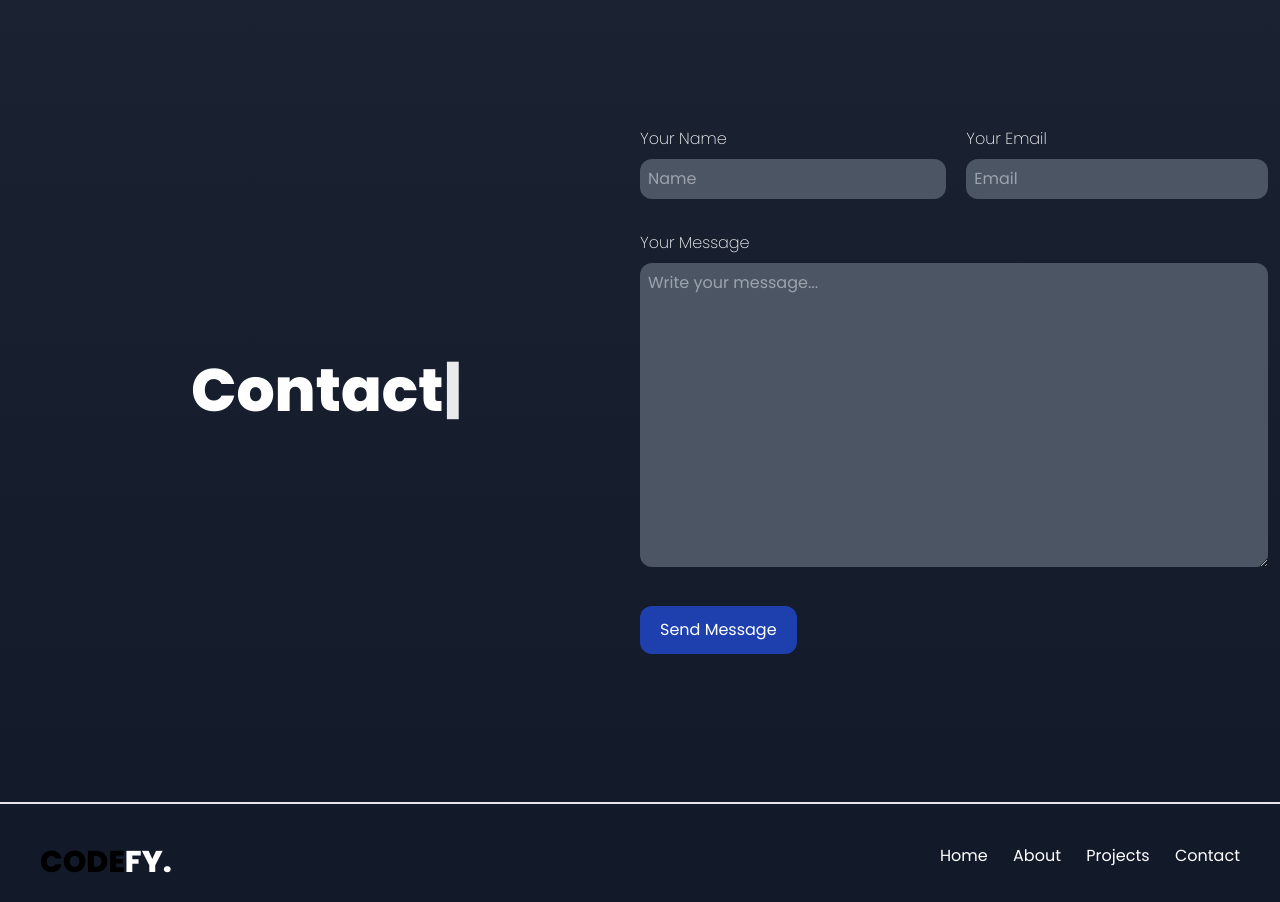
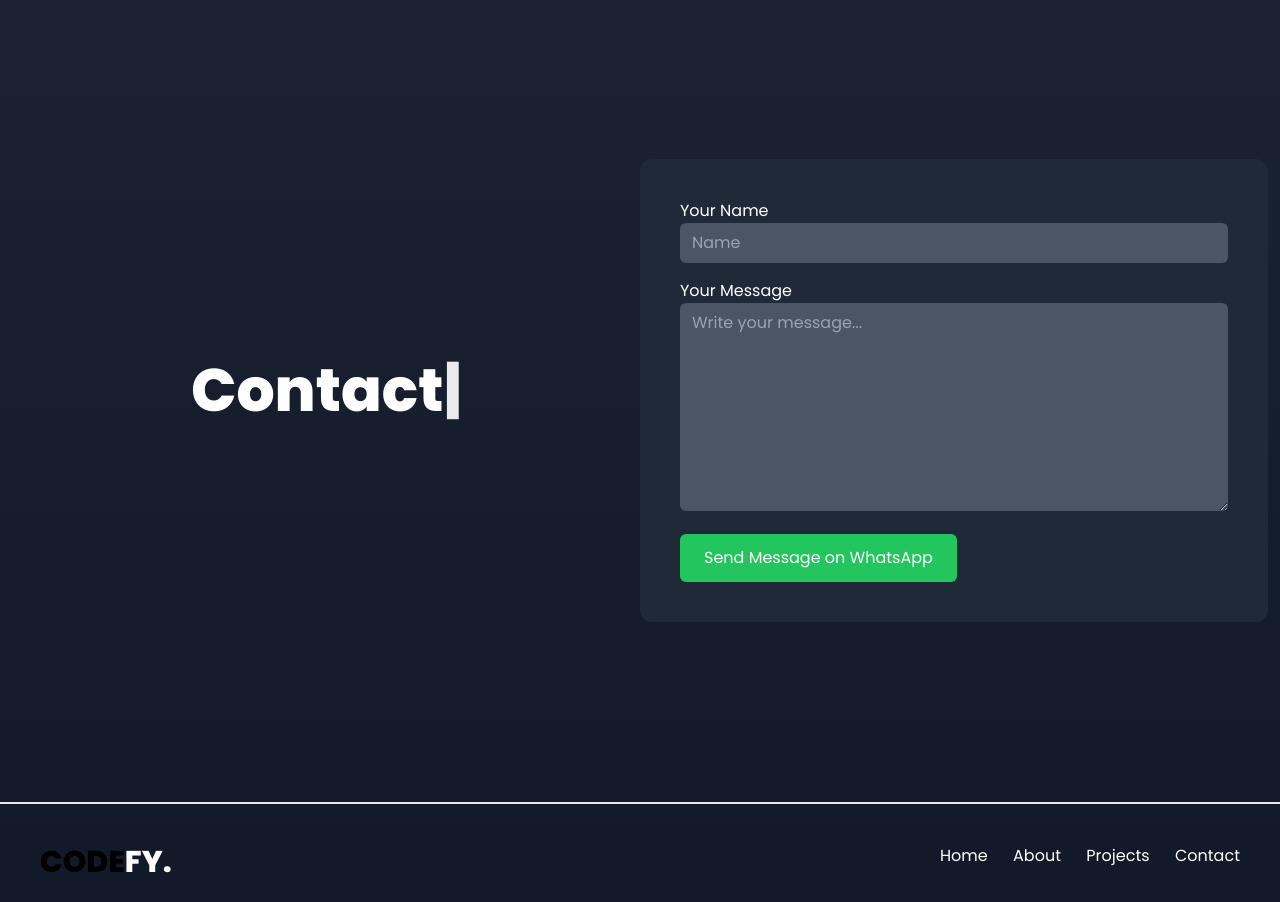
Before and after one commit to afyww/portfolio-nextjs, a Next.js app: page / in a window 1280 px wide. Shown: the part 2960-3862 px from the top of the page. Built offline with nearby package versions, Linux system fonts and the light colour scheme.

Commit message:
contactbox

```diff
--- a/package.json
+++ b/package.json
@@ -9,10 +9,8 @@
     "lint": "next lint"
   },
   "dependencies": {
-    "cors": "^2.8.5",
     "framer-motion": "^10.16.16",
     "next": "14.0.4",
-    "nodemailer": "^6.9.7",
     "react": "^18",
     "react-dom": "^18",
     "typewriter-effect": "^2.21.0"
--- a/src/app/api/sendEmail.js
+++ /dev/null
@@ -1,65 +0,0 @@
-// api/sendEmail.js
-import Cors from 'cors';
-import nodemailer from 'nodemailer';
-
-// Initialize the cors middleware
-const cors = Cors({
-  methods: ['POST'],
-});
-
-export default async function handler(req, res) {
-  // Use the middleware
-  await cors(req, res);
-
-  if (req.method !== 'POST') {
-    return res.status(405).json({ message: 'Method Not Allowed' });
-  }
-
-  const { name, email, message } = req.body;
-
-  // Validate required fields
-  if (!name || !email || !message) {
-    return res.status(400).json({ message: 'Missing required fields' });
-  }
-
-  // Retrieve environment variables
-  const { GMAIL_USER, GMAIL_PASSWORD } = process.env;
-
-  // Validate existence of environment variables
-  if (!GMAIL_USER || !GMAIL_PASSWORD) {
-    return res.status(500).json({ message: 'Gmail credentials not provided' });
-  }
-
-  // Configure nodemailer to use your Gmail account
-  const transporter = nodemailer.createTransport({
-    service: 'gmail',
-    auth: {
-      user: GMAIL_USER,
-      pass: GMAIL_PASSWORD,
-    },
-  });
-
-  // Setup email data
-  const mailOptions = {
-    from: 'your-gmail@gmail.com',
-    to: 'afywahyuw@gmail.com', // Change this to your email address
-    subject: 'New Contact Form Submission',
-    text: `Name: ${name}\nEmail: ${email}\nMessage: ${message}`,
-  };
-
-  try {
-    // Log before sending
-    console.log('Sending email:', mailOptions);
-
-    // Send the email
-    await transporter.sendMail(mailOptions);
-
-    // Log after sending
-    console.log('Email sent successfully');
-
-    return res.status(200).json({ message: 'Email sent successfully' });
-  } catch (error) {
-    console.error('Error sending email:', error);
-    return res.status(500).json({ message: 'Internal Server Error' });
-  }
-}
--- a/src/app/components/Contactcard.jsx
+++ b/src/app/components/Contactcard.jsx
@@ -3,7 +3,6 @@ import React, { useState } from 'react';
 const ContactCard = () => {
     const [formData, setFormData] = useState({
         name: '',
-        email: '',
         message: '',
     });
 
@@ -15,14 +14,14 @@ const ContactCard = () => {
 
     const handleChange = (e) => {
         const { name, value } = e.target;
-        setFormData({ ...formData, [name]: value });
+        setFormData((prevFormData) => ({ ...prevFormData, [name]: value }));
     };
 
-    const handleSubmit = async (e) => {
+    const handleSubmit = (e) => {
         e.preventDefault();
 
         // Validate form data
-        if (!formData.name || !formData.email || !formData.message) {
+        if (!formData.name || !formData.message) {
             setNotification({
                 show: true,
                 type: 'error',
@@ -31,89 +30,78 @@ const ContactCard = () => {
             return;
         }
 
-        try {
-            const response = await fetch('/api/sendEmail', {
-                method: 'POST',
-                headers: {
-                    'Content-Type': 'application/json',
-                },
-                body: JSON.stringify(formData),
-            });
+        // Construct the WhatsApp link
+        const phone_number = '6285786946323'; // Update with the correct phone number
+        const whatsappMessage = `Name: ${formData.name}%0AMessage: ${formData.message}`;
+        const encodedMessage = encodeURIComponent(whatsappMessage);
+        const whatsappLink = `https://wa.me/${phone_number}?text=${encodedMessage}`;
 
-            if (response.ok) {
+        // Open the WhatsApp link in a new tab
+        window.open(whatsappLink, '_blank');
+
         setNotification({
             show: true,
             type: 'success',
-                    message: 'Email sent successfully',
+            message: 'Message sent via WhatsApp',
         });
-            } else {
+
+        // Clear the form data after submission
+        setFormData({
+            name: '',
+            message: '',
+        });
+
+        // Hide notification after 5 seconds (adjust the time as needed)
+        setTimeout(() => {
             setNotification({
-                    show: true,
-                    type: 'error',
-                    message: 'Failed to send email',
+                show: false,
+                type: 'success',
+                message: '',
             });
-            }
-        } catch (error) {
-            setNotification({
-                show: true,
-                type: 'error',
-                message: 'Error sending email',
-            });
-            console.error('Error sending email:', error);
-        }
+        }, 5000);
     };
 
-
     return (
+        <div className="mx-auto p-10 bg-gray-800 rounded-xl">
+            <form onSubmit={handleSubmit}>
+                <div className="space-y-4">
                     <div>
-            <form onSubmit={handleSubmit}>
-                <div className="space-y-8">
-                    <div className="flex space-x-5">
-                        <div className="space-y-2">
-                            <label className="text-white font-light">Your Name</label>
+                        <label className="text-white block">Your Name</label>
                         <input
                             type="text"
                             name="name"
                             value={formData.name}
                             onChange={handleChange}
-                                className="rounded-xl w-full py-2 bg-gray-600 px-2"
+                            className="w-full py-2 px-3 bg-gray-600 rounded-md"
                             placeholder="Name"
                         />
                     </div>
-                        <div className="space-y-2">
-                            <label className="text-white font-light">Your Email</label>
-                            <input
-                                type="email"
-                                name="email"
-                                value={formData.email}
-                                onChange={handleChange}
-                                className="rounded-xl w-full py-2 bg-gray-600 px-2"
-                                placeholder="Email"
-                            />
-                        </div>
-                    </div>
-                    <div className="space-y-2">
-                        <label className="text-white font-light">Your Message</label>
+                    <div>
+                        <label className="text-white block">Your Message</label>
                         <textarea
                             name="message"
                             value={formData.message}
                             onChange={handleChange}
-                            cols="40"
-                            rows="12"
+                            rows="8"
+                            className="w-full py-2 px-3 bg-gray-600 rounded-md"
                             placeholder="Write your message..."
-                            className="w-full rounded-xl py-2 px-2 bg-gray-600"
                         ></textarea>
                     </div>
                     <div>
-                        <button type="submit" className="bg-blue-800 text-white px-5 py-3 font-xl rounded-xl">
-                            Send Message
+                        <button
+                            type="submit"
+                            className="bg-green-500 text-white px-6 py-3 rounded-md hover:bg-green-600"
+                        >
+                            Send Message on WhatsApp
                         </button>
                     </div>
                 </div>
             </form>
             {notification.show && (
                 <div
-                    className={`mt-4 p-4 ${notification.type === 'success' ? 'bg-green-500' : 'bg-red-500'} text-white rounded-md`}
+                    className={`mt-4 p-4 ${
+                        notification.type === 'success' ? 'bg-green-500' : 'bg-red-500'
+                    } text-white rounded-md`}
                 >
                     {notification.message}
                 </div>
```
Also changed, not shown: 1 other file (tests, documents, lock files or other folders). Lines whose indentation alone changed are shown as unchanged.
